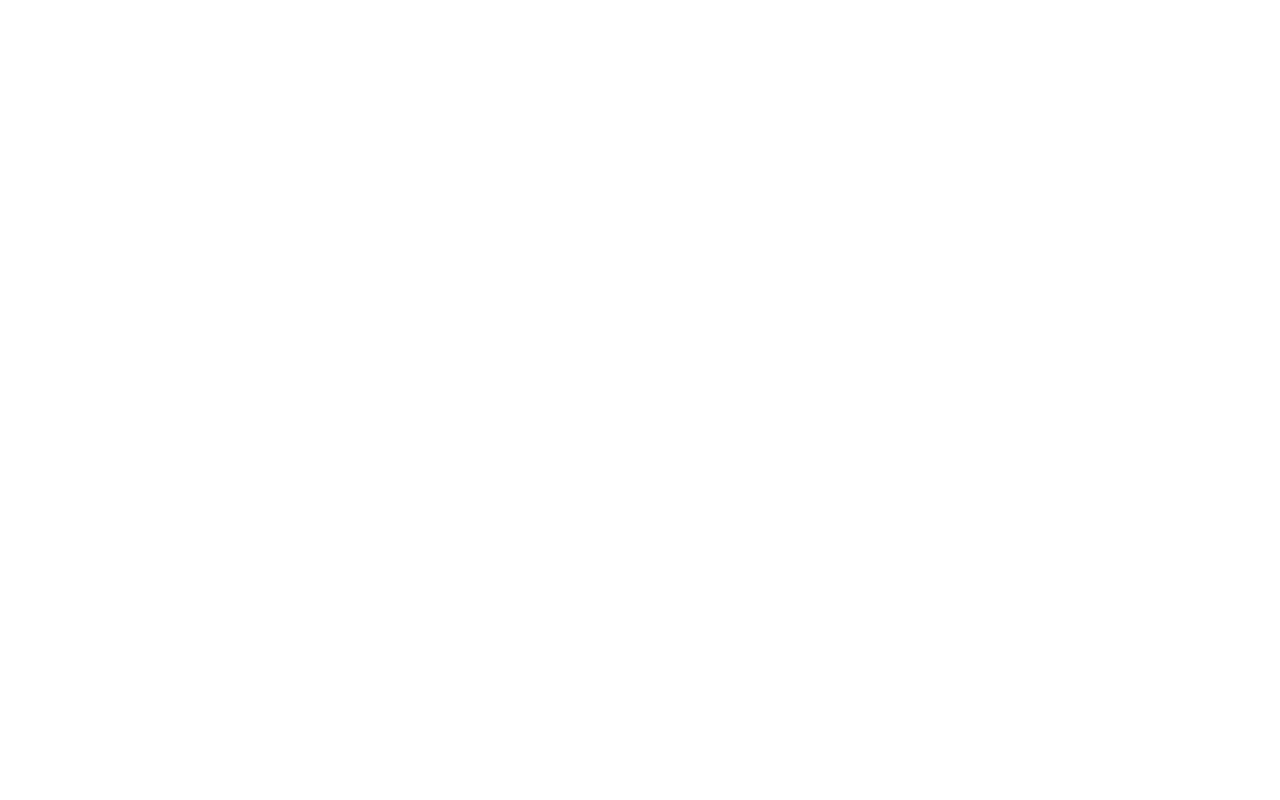
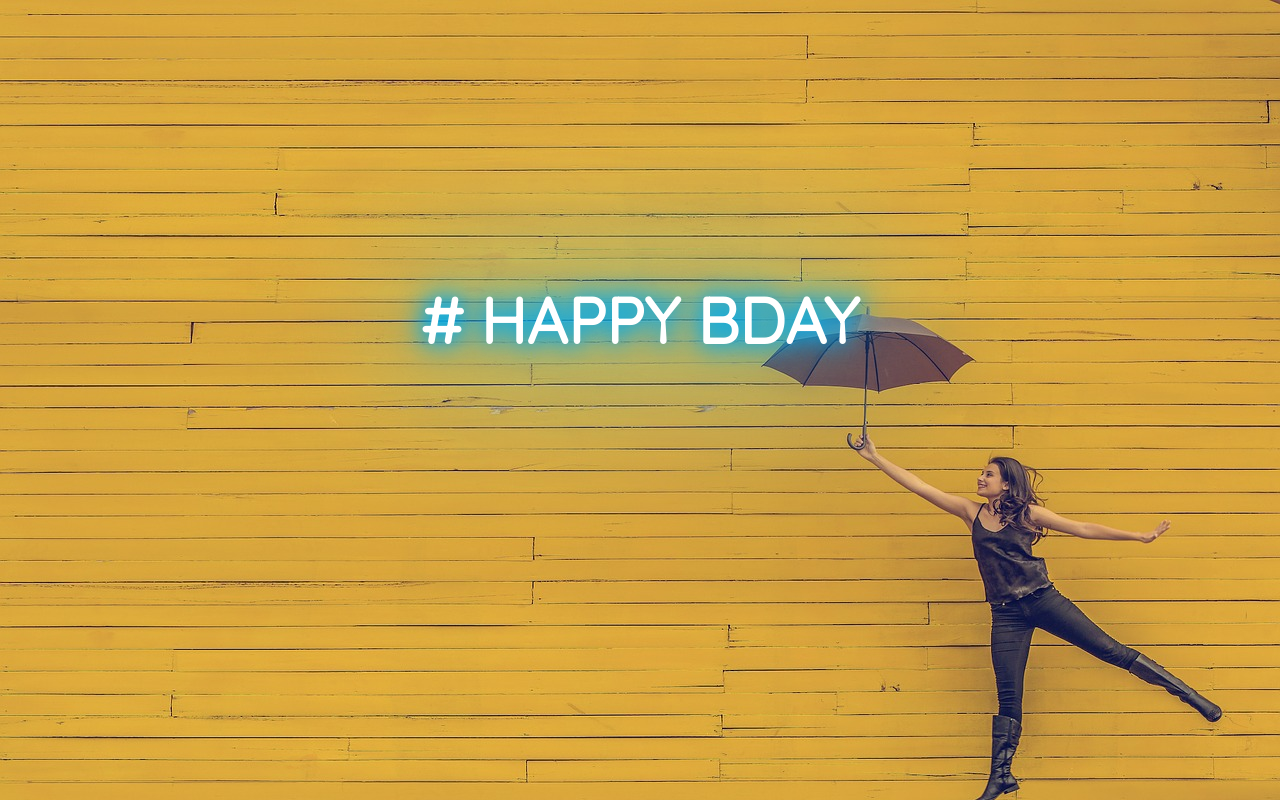
Before and after one commit to elena-in-code/CSS-Neon-Text, a plain HTML site: page index.html in a window 1280 px wide. Drawn offline with Linux system fonts and the light colour scheme.

Commit message:
completed
added style

```diff
--- a/assets/style.css
+++ b/assets/style.css
@@ -0,0 +1,47 @@
+@import url('https://fonts.googleapis.com/css?family=Quicksand');
+html{
+	height: 100%;
+}
+body{
+	margin: 0;
+	padding: 0;
+	background: url(img/BACK.jpg);
+	background-size: cover;
+	background-repeat: no-repeat;
+	font-family: 'Quicksand', sans-serif;
+}
+.neon {
+	position: absolute;
+	text-align: center;
+	top: 40%;
+	left: 50%;
+	transform: translate(-50%, -50%);
+	margin: 0;
+	padding:  0 20px;
+	font-size: 4em;
+	color: #fff;
+	text-shadow: 0 0 20px #00aced;
+}
+.neon:after {
+	content: attr(data-text);
+	position: absolute;
+	z-index: -1;
+	color: #00aced;
+	top: 0;
+	left: 0;
+	margin: 0;
+	padding:  0 20px;
+	filter: blur(15px);
+}
+.neon:before {
+	content: '';
+	position: absolute;
+	top: 0;
+	left: 0;
+	width: 100%;
+	height: 100%;
+	background: #1dcaff;
+	z-index: -2;
+	opacity: .5;
+	filter: blur(80px);
+}
--- a/index.html
+++ b/index.html
@@ -8,7 +8,7 @@
 </head>
 <body>
 
-
+  <h1 class="neon" data-text=" # HAPPY BDAY"> # HAPPY BDAY</h1>
 
 
 
```
Also changed, not shown: assets/img/back.jpg (added).
